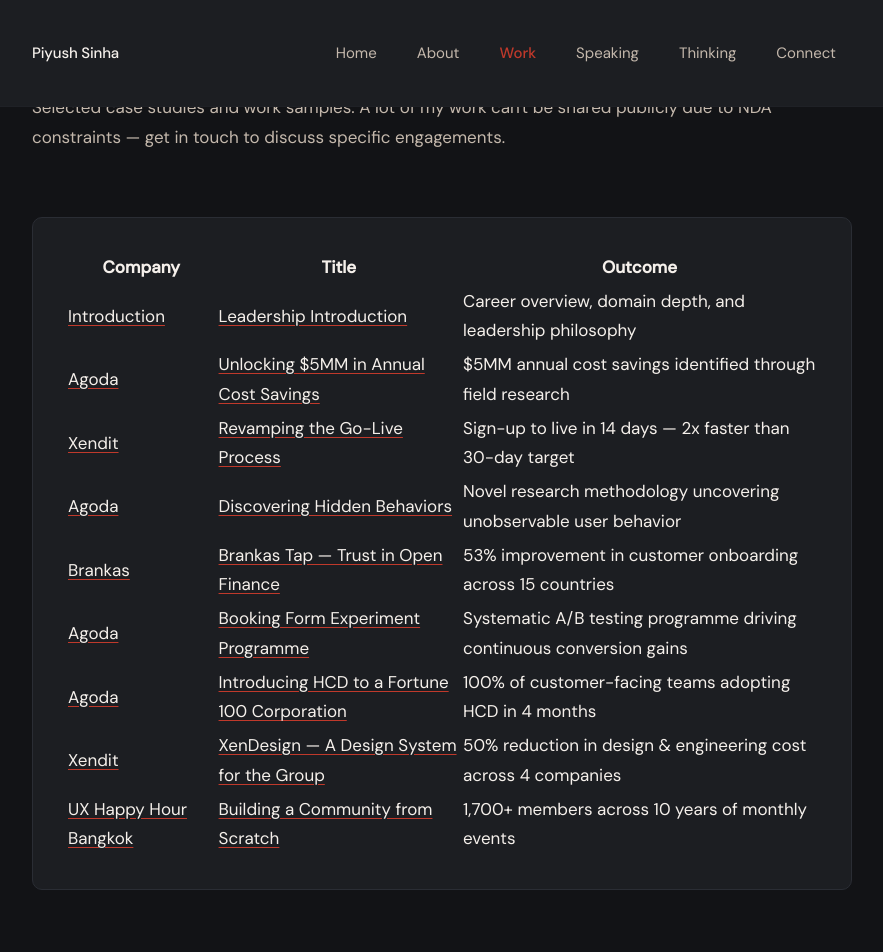
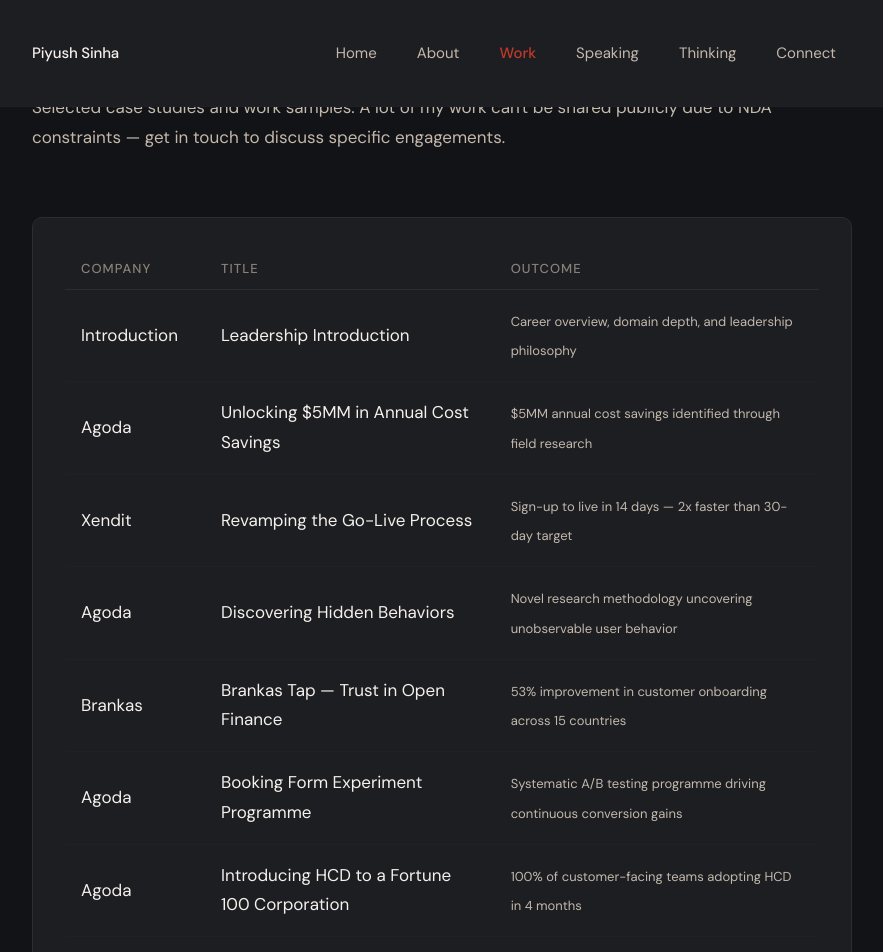
Before and after one commit to piyushsinha/piyushsinha.github.io, a Jekyll site: the page built from work/index.html, in a window 1280 px wide and 1400 px high, scrolled down 231 px. Shown: the top 952 px of the window, without its empty margins (198-1081 px from the left). Built offline with Jekyll 4.4.1, drawn with Linux system fonts in a browser that asks for light colours.

Commit message:
Fix thinking page layout (Shanti stacked) + work TOC table styles
- Thinking: Switch to stacked card layout — full-width image on top,
  title/excerpt/date below (Shanti WordPress theme pattern)
- CSS: Rewrite to fix broken comment block, add stacked post-card styles,
  add work-toc table styling with responsive mobile layout
- Work: TOC already includes intro deck + descriptions, positioned above embed

```diff
--- a/assets/css/styles.css
+++ b/assets/css/styles.css
@@ -757,16 +757,13 @@
 }
 
 /* ============================================
-   COMPONENTS — Post Cards (Thinking)
+   COMPONENTS — Post Cards (Thinking) — Stacked, Shanti-style
    ============================================ */
 
 .post-card-list {
-  list-style: none;
-  margin: 0;
-  padding: 0;
   display: flex;
   flex-direction: column;
-  gap: var(--space-4);
+  gap: var(--space-5);
 }
 
 .post-card {
@@ -774,21 +771,35 @@
   border: 1px solid var(--color-border);
   border-radius: var(--radius-md);
   overflow: hidden;
+  transition: border-color var(--transition-base);
 }
 
-.post-card__image-wrapper {
-  margin-bottom: var(--space-3);
+.post-card:hover {
+  border-color: var(--color-border-subtle);
 }
 
-.post-card__meta {
-  font-size: var(--font-size-caption);
-  color: var(--color-text-secondary);
-  margin-bottom: var(--space-1);
+/* --- Featured image (full-width, stacked on top) --- */
+.post-card__image {
+  width: 100%;
+  aspect-ratio: 3 / 2;
+  overflow: hidden;
+  background-color: var(--color-bg-tertiary);
+}
+
+.post-card__image img {
+  width: 100%;
+  height: 100%;
+  object-fit: cover;
+}
+
+/* --- Content area (below image) --- */
+.post-card__content {
+  padding: var(--space-4);
 }
 
 .post-card__title {
   font-size: var(--font-size-h3);
-  margin-bottom: var(--space-1);
+  margin-bottom: var(--space-2);
 }
 
 .post-card__title a {
@@ -803,30 +814,35 @@
 .post-card__excerpt {
   color: var(--color-text-secondary);
   font-size: var(--font-size-body);
+  line-height: var(--leading-body);
 }
 
 .post-card__excerpt p {
-  margin-bottom: 0;
+  margin-bottom: var(--space-2);
 }
 
-/* --- Post thumbnail (Thinking page) --- */
-.post-card__thumb {
-  display: block;
-  width: 100%;
-  height: auto;
-  max-height: 280px;
-  object-fit: cover;
+.post-card__date {
+  font-size: var(--font-size-caption);
+  color: var(--color-text-muted);
 }
 
-/* --- Card padding for content area --- */
-.post-card__title,
-.post-card__excerpt {
-  padding-left: var(--space-3);
-  padding-right: var(--space-3);
+/* --- Columns layout (retained for other pages) --- */
+.columns {
+  display: flex;
+  flex-direction: column;
+  gap: var(--space-3);
 }
 
-.post-card__excerpt {
-  padding-bottom: var(--space-3);
+@media (min-width: 768px) {
+  .columns {
+    flex-direction: row;
+    align-items: flex-start;
+    gap: var(--space-4);
+  }
+}
+
+.column {
+  flex: 1;
 }
 
 /* ============================================
@@ -931,48 +947,97 @@
   margin-bottom: var(--space-6);
 }
 
-.work-toc__item {
-  display: flex;
-  align-items: baseline;
-  gap: var(--space-2);
-  padding: var(--space-2) var(--space-2);
-  margin-left: calc(-1 * var(--space-2));
-  margin-right: calc(-1 * var(--space-2));
-  border-radius: var(--radius-sm);
-  text-decoration: none !important;
-  color: var(--color-text-primary) !important;
-  transition: background-color var(--transition-fast);
+.work-toc table {
+  width: 100%;
+  border-collapse: collapse;
 }
 
-.work-toc__item:hover {
-  background-color: var(--color-bg-tertiary);
+.work-toc thead th {
+  font-size: var(--font-size-caption);
+  font-weight: var(--weight-medium);
+  text-transform: uppercase;
+  letter-spacing: 0.08em;
+  color: var(--color-text-muted);
+  padding: var(--space-1) var(--space-2);
+  text-align: left;
+  border-bottom: 1px solid var(--color-border);
 }
 
-.work-toc__company {
-  font-size: var(--font-size-caption);
-  font-weight: var(--weight-medium);
-  color: var(--color-accent-metric);
-  text-transform: uppercase;
-  letter-spacing: 0.05em;
-  flex-shrink: 0;
+.work-toc thead th:first-child,
+.work-toc tbody td:first-child {
+  width: 140px;
+  min-width: 100px;
 }
 
-.work-toc__title {
+.work-toc tbody tr {
+  border-bottom: 1px solid var(--color-border-subtle);
+}
+
+.work-toc tbody tr:last-child {
+  border-bottom: none;
+}
+
+.work-toc tbody td {
+  padding: var(--space-2) var(--space-2);
+  vertical-align: middle;
+}
+
+.work-toc__link {
+  color: var(--color-text-primary) !important;
+  text-decoration: none !important;
   font-size: var(--font-size-body);
+  transition: color var(--transition-fast);
+}
+
+.work-toc__link:hover {
+  color: var(--color-accent-action) !important;
+}
+
+.work-toc__desc {
+  font-size: var(--font-size-caption);
   color: var(--color-text-secondary);
 }
 
-.work-toc__item:hover .work-toc__title {
-  color: var(--color-text-primary);
-}
-
 @media (max-width: 767px) {
-  .work-toc__item {
-    flex-direction: column;
-    gap: 0;
+  .work-toc table,
+  .work-toc thead,
+  .work-toc tbody,
+  .work-toc th,
+  .work-toc td,
+  .work-toc tr {
+    display: block;
   }
 
-  .work-toc__title {
+  .work-toc thead {
+    display: none;
+  }
+
+  .work-toc tbody tr {
+    padding: var(--space-3) var(--space-2);
+    margin-bottom: var(--space-2);
+    background-color: var(--color-bg-tertiary);
+    border-radius: var(--radius-sm);
+    border-bottom: none;
+  }
+
+  .work-toc tbody td {
+    padding: var(--space-1) 0;
+  }
+
+  .work-toc tbody td:first-child {
+    width: auto;
+    padding-bottom: 0;
+  }
+
+  .work-toc tbody td:first-child .work-toc__link {
+    font-size: var(--font-size-caption);
+    color: var(--color-accent-metric) !important;
+    text-transform: uppercase;
+    letter-spacing: 0.05em;
+    font-weight: var(--weight-medium);
+  }
+
+  .work-toc__desc {
     font-size: var(--font-size-caption);
   }
 }
```
Also changed, not shown: thinking/index.html (+9 -8 lines).
